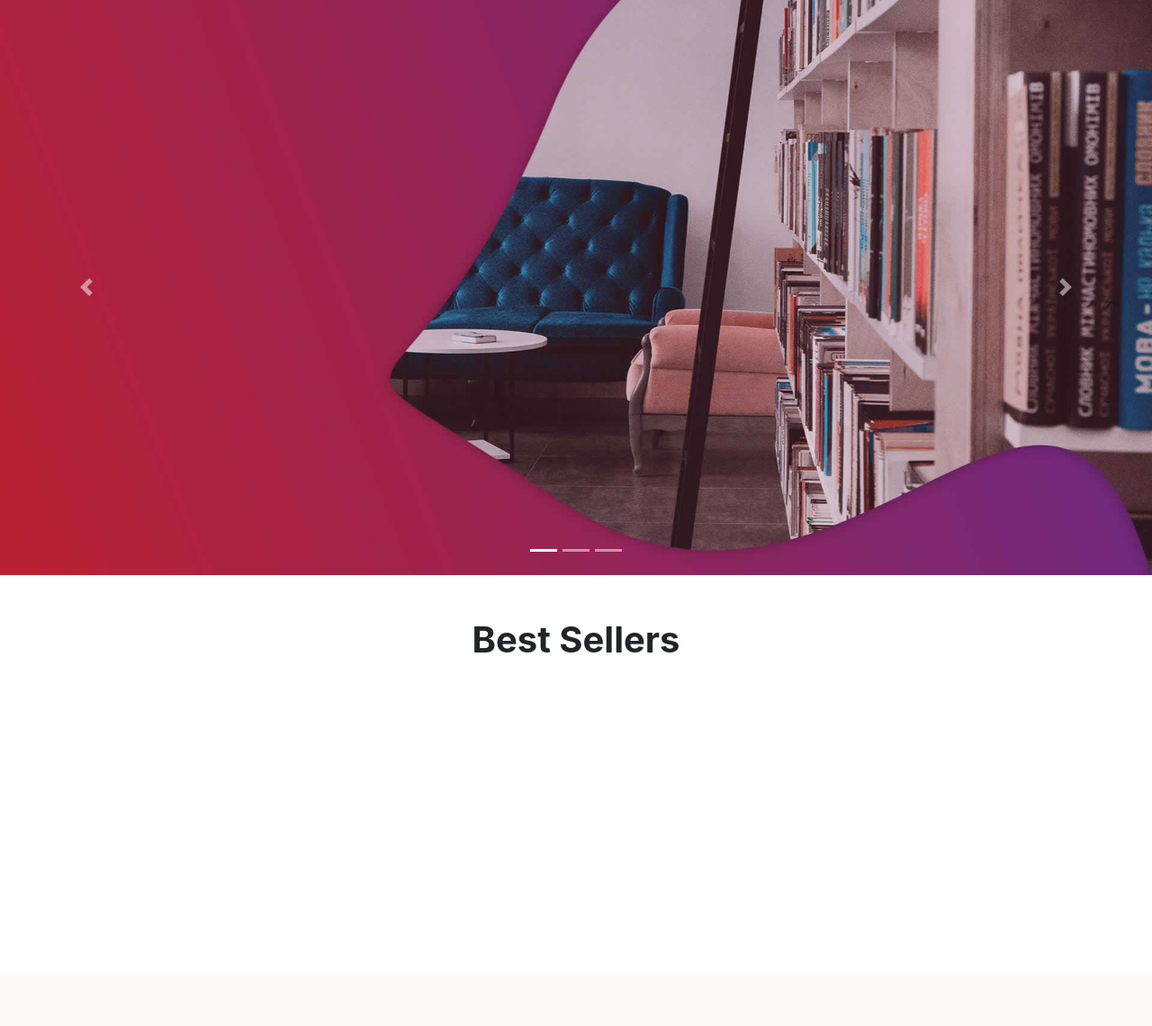
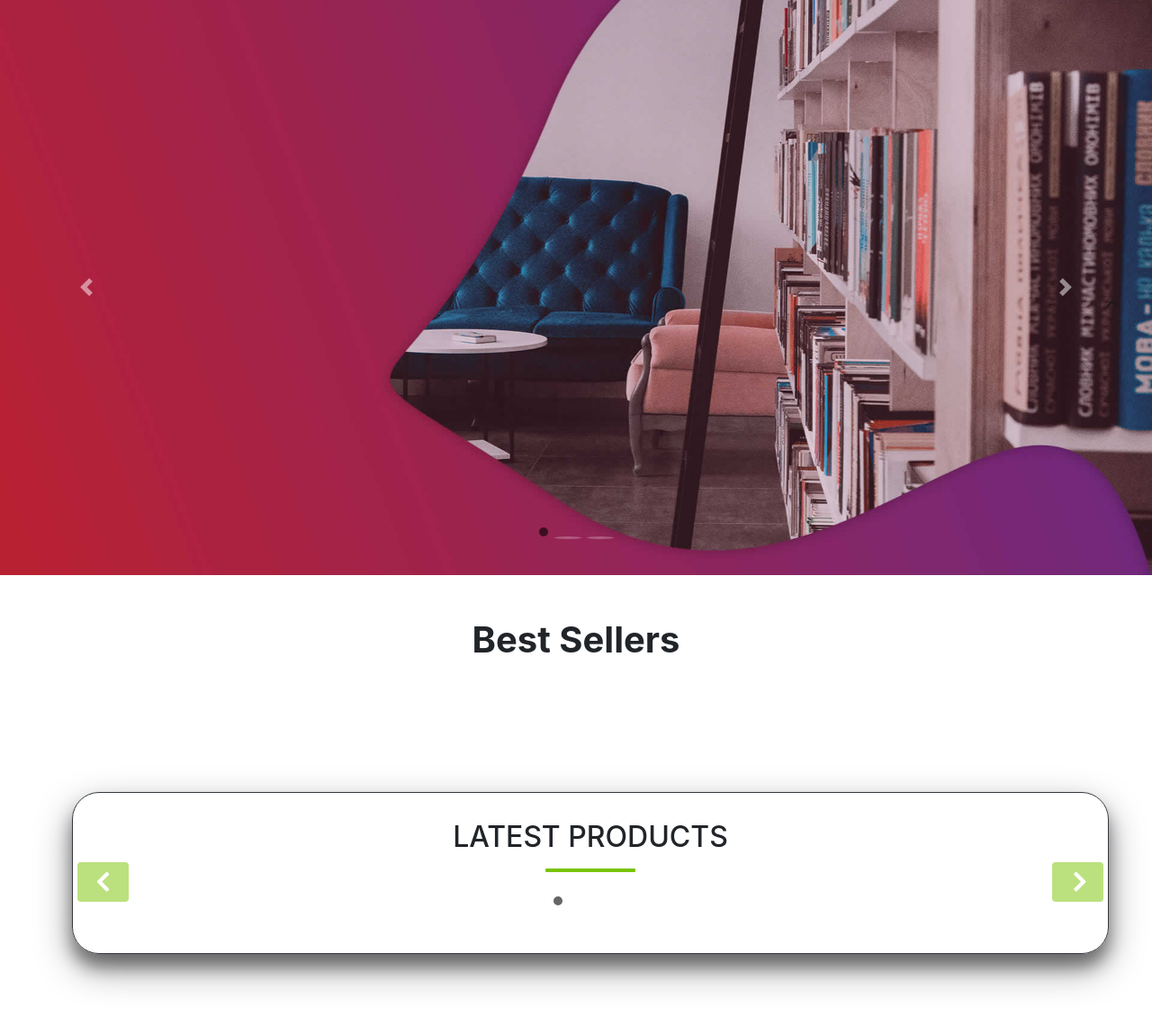
Before and after one commit to Mahdifm1/BookStore, a Django app: page / in a window 1280 px wide. Shown: the part 161-1301 px from the top of the page at 90% size. Before the commit the page ends 886 px from the top, so only its background shows below. Run offline with Django 4.2, Linux system fonts and the light colour scheme; data that the repository does not hold is empty; some libraries are stand-ins or nearby versions.

Commit message:
some change in main page

```diff
--- a/core/templates/core/main_page.html
+++ b/core/templates/core/main_page.html
@@ -7,6 +7,11 @@
     <link rel="stylesheet" type="text/css" href="{% static 'core/css/owl.carousel.min.css' %}">
     <link rel="stylesheet" type="text/css" href="{% static 'core/css/styles_m.css' %}">
     <link rel="stylesheet" type="text/css" href="{% static 'core/css/main-page.css' %}">
+    <link rel="stylesheet" type="text/css" href="{% static 'core/css/slider-style.css' %}">
+
+    <link rel="stylesheet" href="https://fonts.googleapis.com/css?family=Roboto|Open+Sans">
+    <link rel="stylesheet" href="https://stackpath.bootstrapcdn.com/bootstrap/4.5.0/css/bootstrap.min.css">
+    <link rel="stylesheet" href="https://maxcdn.bootstrapcdn.com/font-awesome/4.7.0/css/font-awesome.min.css">
 {% endblock %}
 
 
@@ -45,7 +50,7 @@
 
 
     <!-- to sellers slider-->
-    <section id="slider" class="pt-5" style="margin-bottom: 300px;">
+    <section id="slider" class="pt-5" style="margin-bottom: 100px;">
         <div class="container">
             <h1 class="text-center" style="margin-bottom: 45px;"><b>Best Sellers</b></h1>
             <div class="slider">
@@ -83,6 +88,14 @@
         </div>
     </section>
 
+
+
+    {% include 'core/product-slider.html' %}
+
+
+
     <script src="{% static 'core/js/script.js' %}"></script>
     <script src="{% static 'core/js/owl.carousel.min.js' %}"></script>
+    <script src="//netdna.bootstrapcdn.com/bootstrap/3.1.0/js/bootstrap.min.js"></script>
+    <script src="//code.jquery.com/jquery-1.11.1.min.js"></script>
 {% endblock %}
```
Also changed, not shown: core/static/core/css/main-page.css (line endings or trailing spaces).
